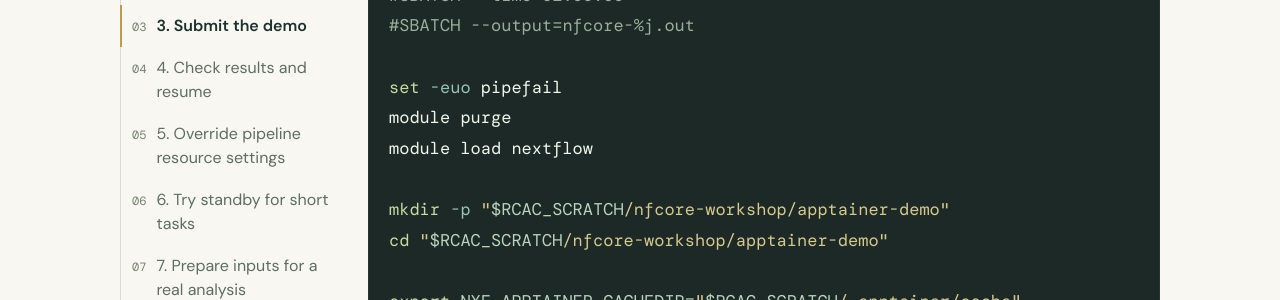
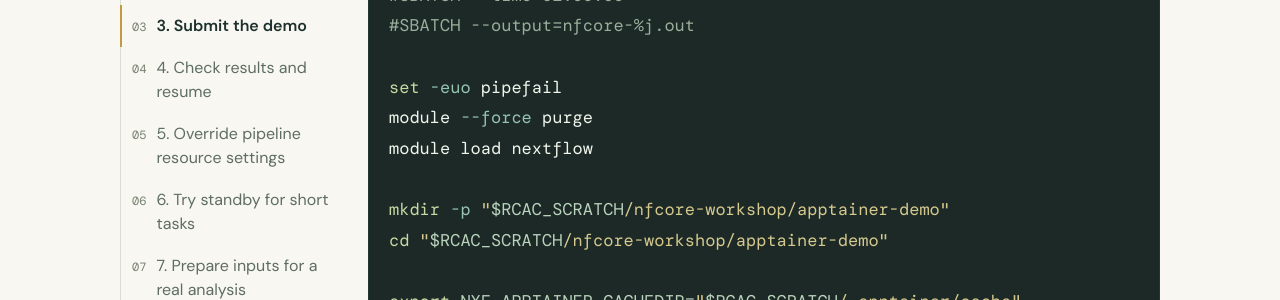
Before and after one commit to zhan4429/PurdueNfWorkshop, a Jekyll site: the page built from nf-core.md, in a window 1280 px wide and 900 px high, scrolled down 8065 px. Shown: the part 184-484 px from the top of the window. Built offline with Jekyll 4.4.1, drawn with Linux system fonts in a browser that asks for light colours; some web fonts are replaced; some of the changed text lies outside the part shown.

Commit message:
use module --force purge

```diff
--- a/nf-core.md
+++ b/nf-core.md
@@ -168,7 +168,7 @@ Save this as `run_demo_apptainer.sh` in your workspace and replace `YOUR_ACCOUNT
 #SBATCH --output=nfcore-%j.out
 
 set -euo pipefail
-module purge
+module --force purge
 module load nextflow
 
 mkdir -p "$RCAC_SCRATCH/nfcore-workshop/apptainer-demo"
@@ -208,7 +208,7 @@ Save the following as `run_demo.sh` in your workspace. Replace **both** occurren
 #SBATCH --output=nfcore-%j.out
 
 set -euo pipefail
-module purge
+module --force purge
 module load nextflow
 cd "$RCAC_SCRATCH/nfcore-workshop"
 
@@ -367,7 +367,7 @@ Save `custom.config` above and the following script as `run_rnaseq_custom.sh` in
 #SBATCH --output=rnaseq-custom-%j.out
 
 set -euo pipefail
-module purge
+module --force purge
 module load nextflow
 
 PROJECT_DIR="/depot/YOUR_GROUP/rnaseq_project"
@@ -412,7 +412,7 @@ Save the following as `run_demo_standby.sh` in your workspace and replace `YOUR_
 #SBATCH --output=nfcore-standby-%j.out
 
 set -euo pipefail
-module purge
+module --force purge
 module load nextflow
 
 mkdir -p "$RCAC_SCRATCH/nfcore-workshop/standby-demo"
@@ -479,7 +479,7 @@ Save this as `run_rnaseq.sh`. Replace `YOUR_ACCOUNT` and `YOUR_GROUP`, and adjus
 #SBATCH --output=rnaseq-%j.out
 
 set -euo pipefail
-module purge
+module --force purge
 module load nextflow
 
 PROJECT_DIR="/depot/YOUR_GROUP/rnaseq_project"
```
